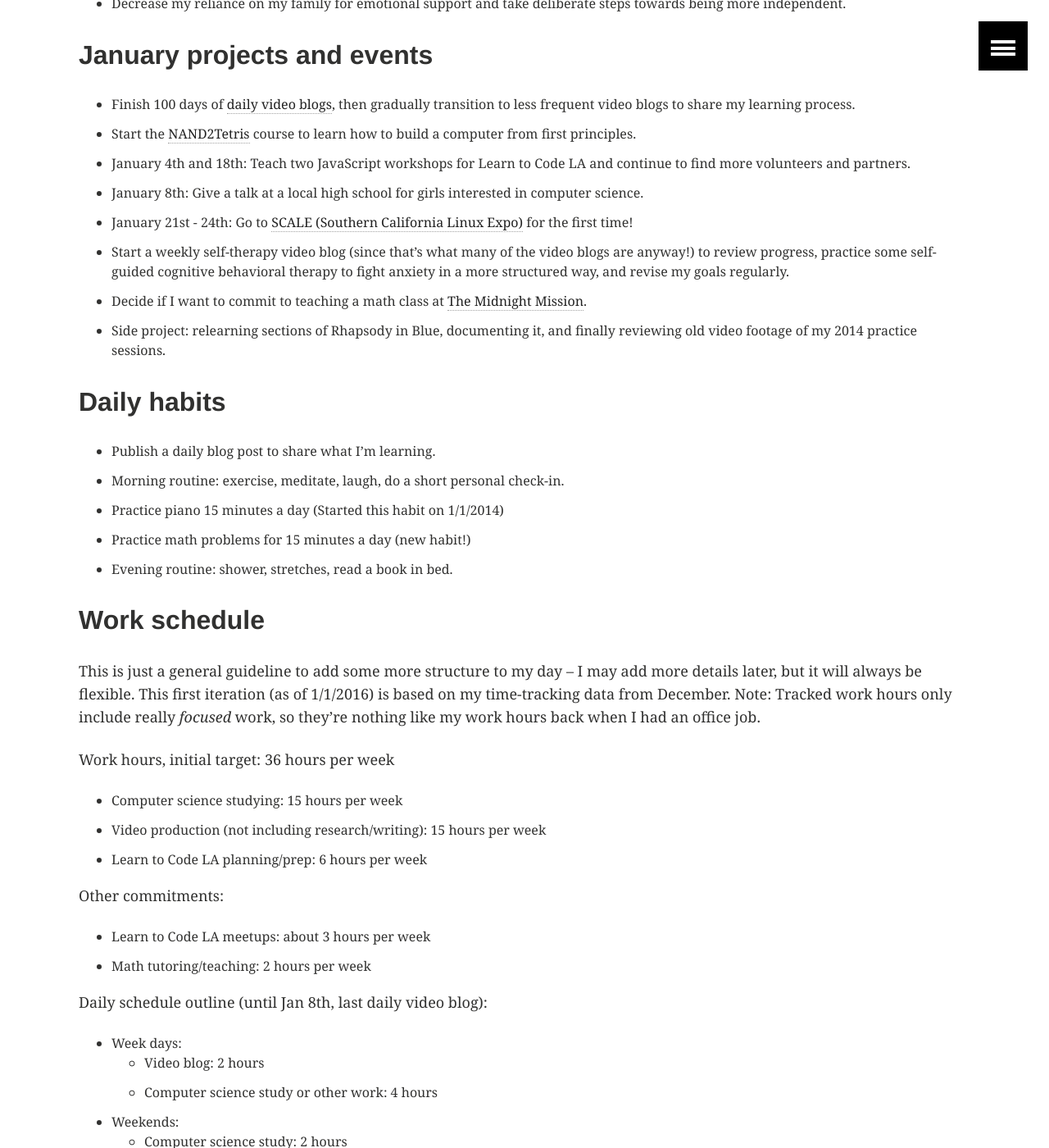
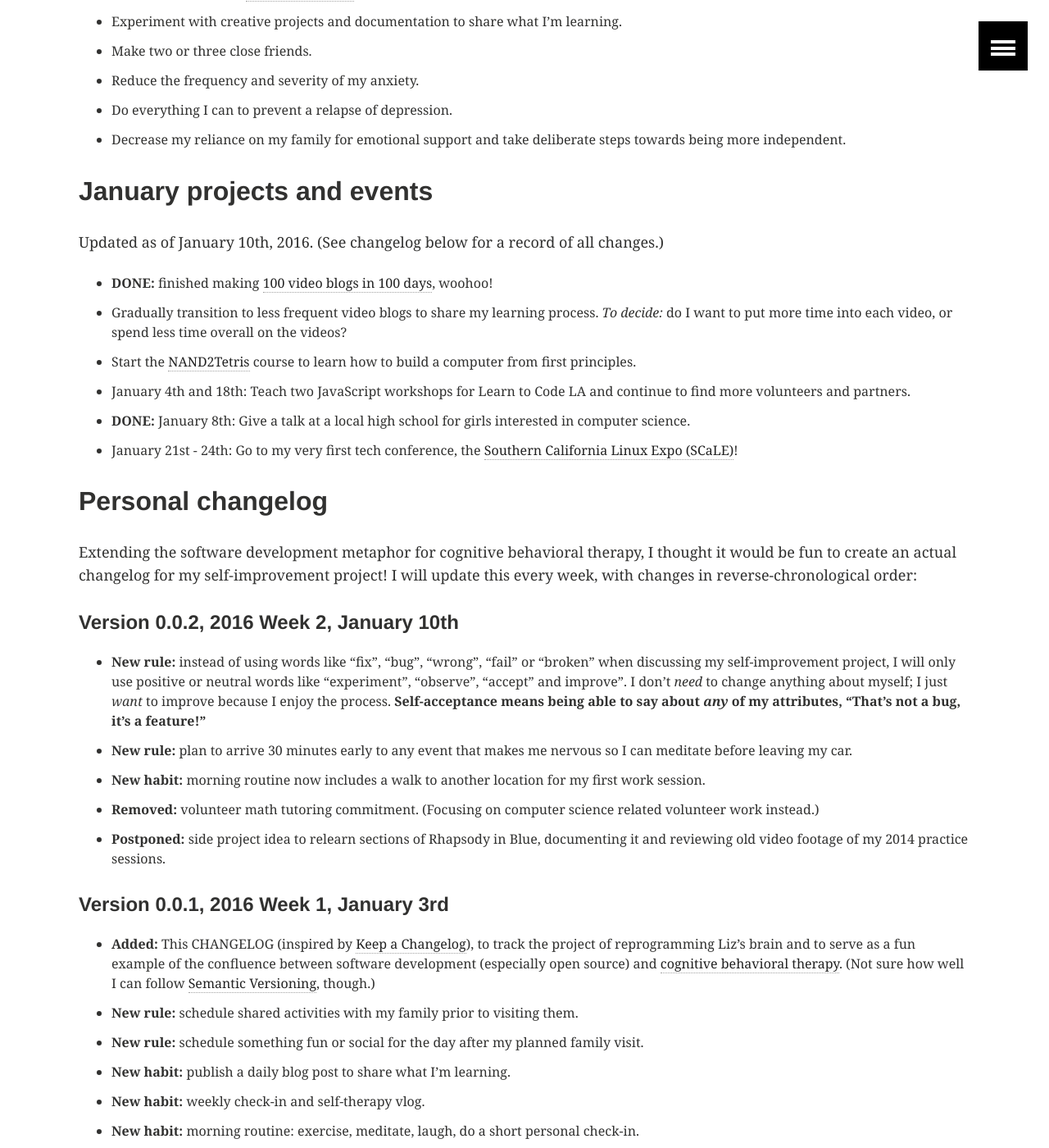
Before and after one commit to LearningNerd/learningnerd.github.io, a Jekyll site: the page built from 2016.md, in a window 1280 px wide and 1400 px high, scrolled down 662 px. Shown: the whole window at 82% size. Built offline with Jekyll 4.4.1, drawn with Linux system fonts in a browser that asks for light colours; some of the changed text lies outside the part shown.

Commit message:
organizing site, adding ToC to some posts

```diff
--- a/2016.md
+++ b/2016.md
@@ -4,7 +4,9 @@ permalink: /2016/
 title: "My 2016 Projects and Plans"
 ---
 
-What do I want to do in 2016? I thought I'd collect all my notes in one place and organize them, and then I thought: why not make it public? A little accountability always helps! I'll be updating this page periodically.
+What do I want to do in 2016? I thought I'd collect all my notes in one place and organize them, and then I thought: why not make it public? A little accountability always helps! I'll be updating this page once a week.
+
+{% include toc.html %}
 
 ## Big scary goals and guiding principles
 
@@ -20,43 +22,40 @@ What do I want to do in 2016? I thought I'd collect all my notes in one place an
 
 ## January projects and events
 
-- Finish 100 days of [daily video blogs](/vlog/), then gradually transition to less frequent video blogs to share my learning process.
+Updated as of January 10th, 2016. (See changelog below for a record of all changes.)
+
+- **DONE:** finished making [100 video blogs in 100 days](/vlog/), woohoo!
+- Gradually transition to less frequent video blogs to share my learning process. *To decide:* do I want to put more time into each video, or spend less time overall on the videos?
 - Start the [NAND2Tetris](http://nand2tetris.org/) course to learn how to build a computer from first principles.
 - January 4th and 18th: Teach two JavaScript workshops for Learn to Code LA and continue to find more volunteers and partners.
-- January 8th: Give a talk at a local high school for girls interested in computer science.
-- January 21st - 24th: Go to [SCALE (Southern California Linux Expo)](https://www.socallinuxexpo.org/scale/14x) for the first time!
-- Start a weekly self-therapy video blog (since that's what many of the video blogs are anyway!) to review progress, practice some self-guided cognitive behavioral therapy to fight anxiety in a more structured way, and revise my goals regularly.
-- Decide if I want to commit to teaching a math class at [The Midnight Mission](http://www.midnightmission.org/).
-- Side project: relearning sections of Rhapsody in Blue, documenting it, and finally reviewing old video footage of my 2014 practice sessions.
+- **DONE:** January 8th: Give a talk at a local high school for girls interested in computer science.
+- January 21st - 24th: Go to my very first tech conference, the [Southern California Linux Expo (SCaLE)](https://www.socallinuxexpo.org/scale/14x)!
 
-## Daily habits
+## Personal changelog
 
-- Publish a daily blog post to share what I'm learning.
-- Morning routine: exercise, meditate, laugh, do a short personal check-in.
-- Practice piano 15 minutes a day (Started this habit on 1/1/2014)
-- Practice math problems for 15 minutes a day (new habit!)
+Extending the software development metaphor for cognitive behavioral therapy, I thought it would be fun to create an actual changelog for my self-improvement project! I will update this every week, with changes in reverse-chronological order:
+
+#### Version 0.0.2, 2016 Week 2, January 10th
+
+- **New rule:** instead of using words like "fix", "bug", "wrong", "fail" or "broken" when discussing my self-improvement project, I will only use positive or neutral words like "experiment", "observe", "accept" and improve". I don't *need* to change anything about myself; I just *want* to improve because I enjoy the process. **Self-acceptance means being able to say about *any* of my attributes, "That's not a bug, it's a feature!"**
+- **New rule:** plan to arrive 30 minutes early to any event that makes me nervous so I can meditate before leaving my car.
+- **New habit:** morning routine now includes a walk to another location for my first work session.
+- **Removed:** volunteer math tutoring commitment. (Focusing on computer science related volunteer work instead.)
+- **Postponed:** side project idea to relearn sections of Rhapsody in Blue, documenting it and reviewing old video footage of my 2014 practice sessions.
+
+#### Version 0.0.1, 2016 Week 1, January 3rd
+
+- **Added:** This CHANGELOG (inspired by [Keep a Changelog](http://keepachangelog.com/)), to track the project of reprogramming Liz's brain and to serve as a fun example of the confluence between software development (especially open source) and [cognitive behavioral therapy](https://en.wikipedia.org/wiki/Cognitive_behavioral_therapy). (Not sure how well I can follow [Semantic Versioning](http://semver.org), though.)
+- **New rule:** schedule shared activities with my family prior to visiting them.
+- **New rule:** schedule something fun or social for the day after my planned family visit.
+- **New habit:** publish a daily blog post to share what I'm learning.
+- **New habit:** weekly check-in and self-therapy vlog.
+- **New habit:** morning routine: exercise, meditate, laugh, do a short personal check-in.
+- **New guideline:** 36 hours of *focused* work per week: 15 hours studying computer science, 15 hours for video production, 6 hours for meetup group organizing.
+
+#### Version 0.0.0, pre-existing architecture
+
+- Practice piano 15 minutes a day. (As of 1/1/2014)
+- Practice math problems for 15 minutes a day. (As of December, 2015)
 - Evening routine: shower, stretches, read a book in bed.
-
-## Work schedule
-
-This is just a general guideline to add some more structure to my day -- I may add more details later, but it will always be flexible. This first iteration (as of 1/1/2016) is based on my time-tracking data from December. Note: Tracked work hours only include really *focused* work, so they're nothing like my work hours back when I had an office job.
-
-Work hours, initial target: 36 hours per week
-
-- Computer science studying: 15 hours per week
-- Video production (not including research/writing): 15 hours per week
-- Learn to Code LA planning/prep: 6 hours per week
-
-Other commitments:
-
-- Learn to Code LA meetups: about 3 hours per week
-- Math tutoring/teaching: 2 hours per week
-
-Daily schedule outline (until Jan 8th, last daily video blog):
-
-- Week days:
-  - Video blog: 2 hours
-  - Computer science study or other work: 4 hours
-- Weekends:
-  - Computer science study: 2 hours
-  - Video blog: 1 hour
+- Commitment to be a volunteer math tutor for 2 hours per week. (As of December, 2015)
```
Also changed, not shown: other parts of 2016.md (+1 -1 lines), _posts/2016-01-01-daily-learning-93.md (+3 -1 lines), _posts/2016-01-03-daily-learning-95.md (+1 -1 lines), _posts/2016-01-09-notes.md (+2 -0 lines), _posts/2016-01-10-notes.md (+5 -5 lines), _posts/2016-01-11-notes.md (+6 -10 lines).
